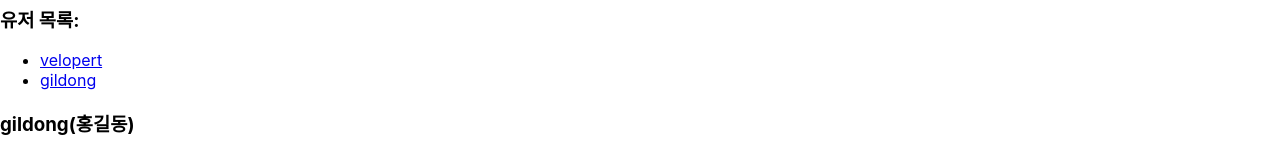
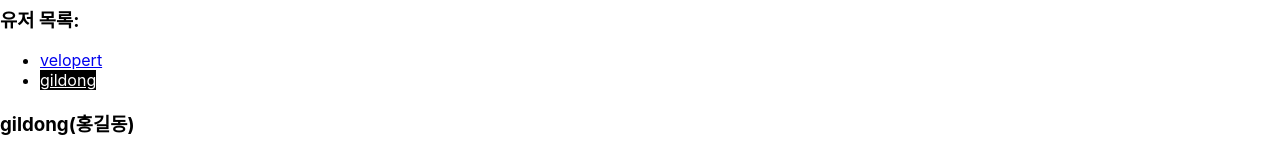
Before and after one commit to SungHyun627/React_Study, a React (Create React App) app in the folder react-router/: page /profiles/gildong in a window 1280 px wide. Shown: the part 144-302 px from the top of the page. Built offline with nearby package versions, Linux system fonts and the light colour scheme.

Commit message:
NavLink를 사용하여 경로 일치 시 특정 스타일 적용

```diff
--- a/react-router/src/Profile.js
+++ b/react-router/src/Profile.js
@@ -1,5 +1,3 @@
-import { Link, Route } from "react-router-dom";
-
 // 프로필에서 사용할 데이터
 const profileData = {
   velopert: {
--- a/react-router/src/Profiles.js
+++ b/react-router/src/Profiles.js
@@ -1,4 +1,4 @@
-import { Link, Route } from "react-router-dom";
+import { NavLink, Route } from "react-router-dom";
 import Profile from "./Profile";
 import WithRouterSample from "./WithRouterSample";
 
@@ -8,10 +8,20 @@ const Profiles = () => {
       <h3>유저 목록:</h3>
       <ul>
         <li>
-          <Link to="/profiles/velopert">velopert</Link>
+          <NavLink
+            to="/profiles/velopert"
+            activeStyle={{ background: "black", color: "white" }}
+          >
+            velopert
+          </NavLink>
         </li>
         <li>
-          <Link to="/profiles/gildong">gildong</Link>
+          <NavLink
+            to="/profiles/gildong"
+            activeStyle={{ background: "black", color: "white" }}
+          >
+            gildong
+          </NavLink>
         </li>
       </ul>
       <Route
```
